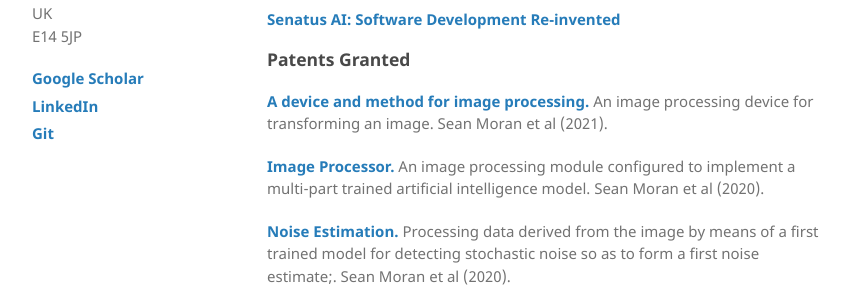
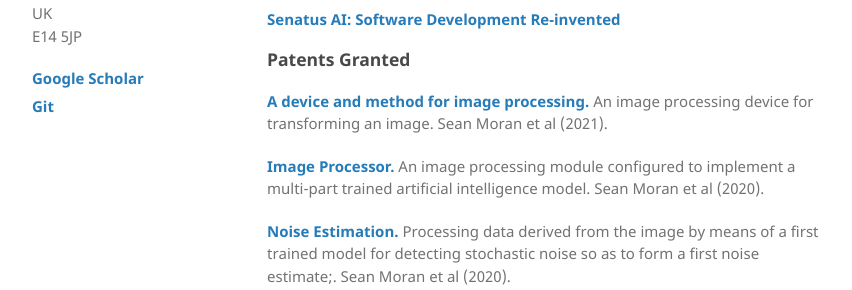
Before and after one commit to sjmoran/sjmoran.github.io, a Jekyll site: the page built from index.html, in a window 1280 px wide. Shown: the part 428-718 px from the top of the page, without its empty margins (26-878 px from the left). Built offline with Jekyll 4.4.1, drawn with Linux system fonts in a browser that asks for light colours.

Commit message:
Update default.html

```diff
--- a/_layouts/default.html
+++ b/_layouts/default.html
@@ -61,9 +61,6 @@
         </p>
 		<p class="link"><b><a target="_blank" href="https://scholar.google.com/citations?user=nbw0rIUAAAAJ&hl=en">Google Scholar</a></b></p>
         <p class="link">
-        <b><a target="_blank" href="https://www.linkedin.com/in/seanjmoran">LinkedIn</a></b>
-        </p>
-        <p class="link">
           <b><a target="_blank" href="https://github.com/sjmoran">Git</a></b>
           <br/>
         </p>
```
